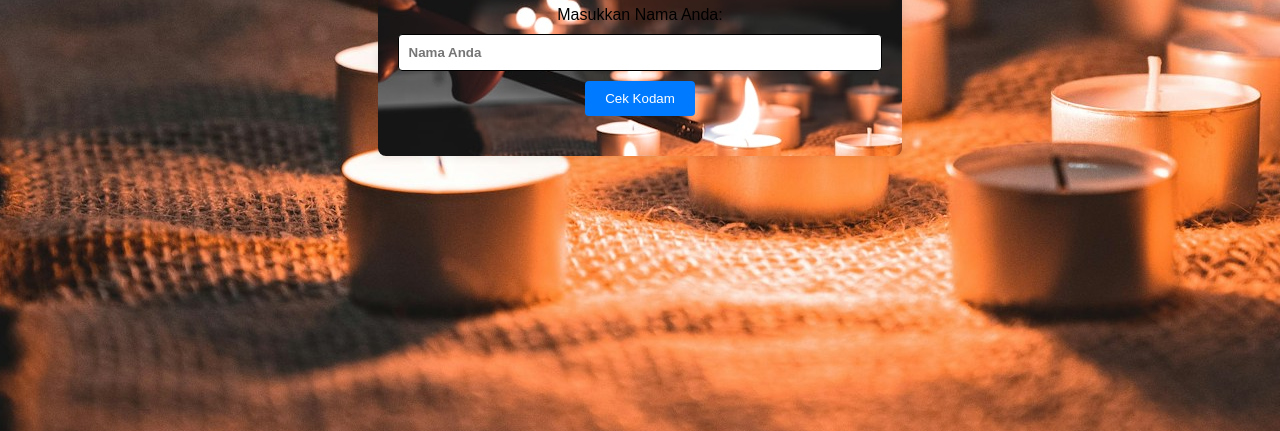
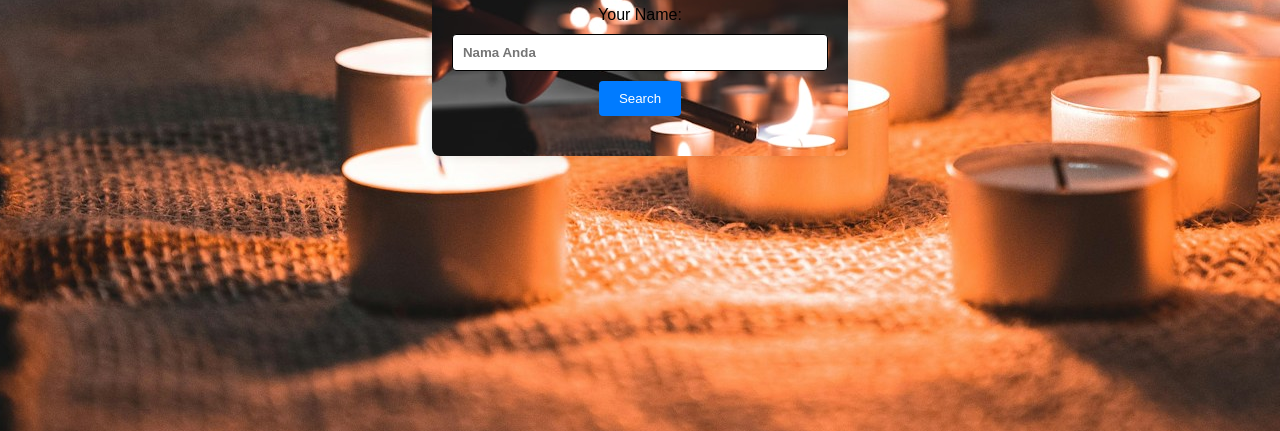
Before and after one commit to harlangilbran/cek-kodam, a plain HTML site: page index.html in a window 1280 px wide. Shown: the part 369-800 px from the top of the page. Drawn offline with Linux system fonts and the light colour scheme.

Commit message:
Update index.html

```diff
--- a/index.html
+++ b/index.html
@@ -9,9 +9,9 @@
   <body>
     <div class="container">
       <h1>Cek Kodam</h1>
-      <label for="name">Masukkan Nama Anda:</label>
+      <label for="name">Your Name:</label>
       <input type="text" id="name" placeholder="Nama Anda" />
-      <button id="cekButton">Cek Kodam</button>
+      <button id="cekButton">Search</button>
       <p id="result"></p>
     </div>
     <script src="script.js"></script>
```
